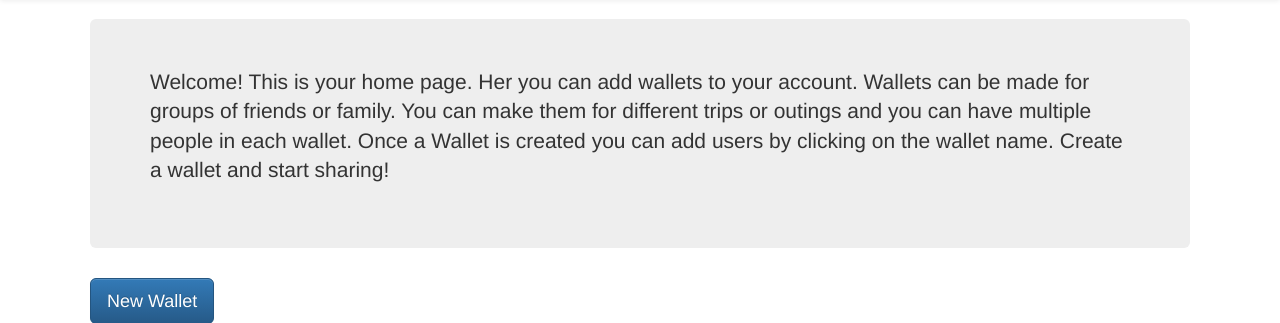
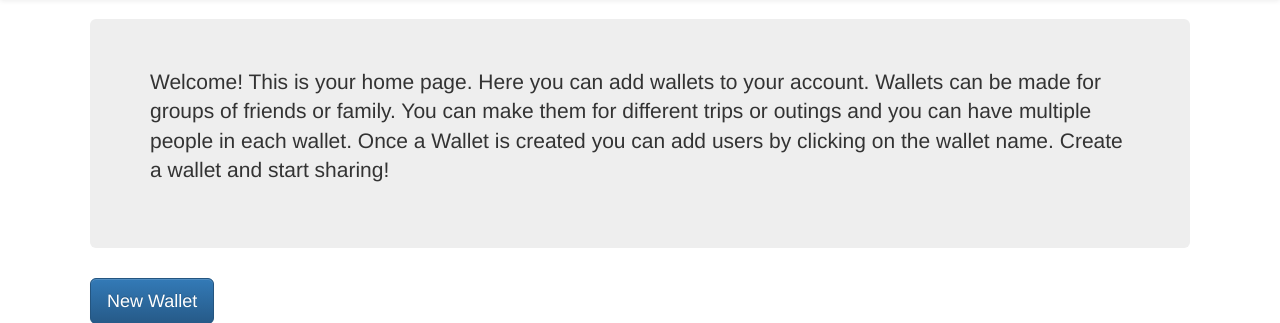
Before and after one commit to jondh/GroupWalletCake, a CakePHP app: the page made by app/View/Wallets/index.ctp in a window 1280 px wide. Shown: the part 51-374 px from the top of the page. Run offline with PHP 8.4 and a stand-in for CakePHP, Linux system fonts and the light colour scheme; the template is opened without the code that fills it, so the values that code supplies are empty; some libraries are stand-ins or nearby versions.

Commit message:
Spelling Error

```diff
--- a/app/View/Wallets/index.ctp
+++ b/app/View/Wallets/index.ctp
@@ -1,7 +1,7 @@
 <?php ?>
 
 <div class="jumbotron">
-  <p class="lead">Welcome! This is your home page. Her you can add wallets to your account. Wallets can be made for groups of friends or family. You can make them for different trips or outings and you can have multiple people in each wallet. Once a Wallet is created you can add users by clicking on the wallet name. Create a wallet and start sharing!</p>
+  <p class="lead">Welcome! This is your home page. Here you can add wallets to your account. Wallets can be made for groups of friends or family. You can make them for different trips or outings and you can have multiple people in each wallet. Once a Wallet is created you can add users by clicking on the wallet name. Create a wallet and start sharing!</p>
 </div>
 
 <h1><?php echo $this->Html->link('New Wallet', array('controller' => 'wallets', 'action' => 'add'), array('class' => 'btn btn-primary btn-lg')); ?></h1>
```
